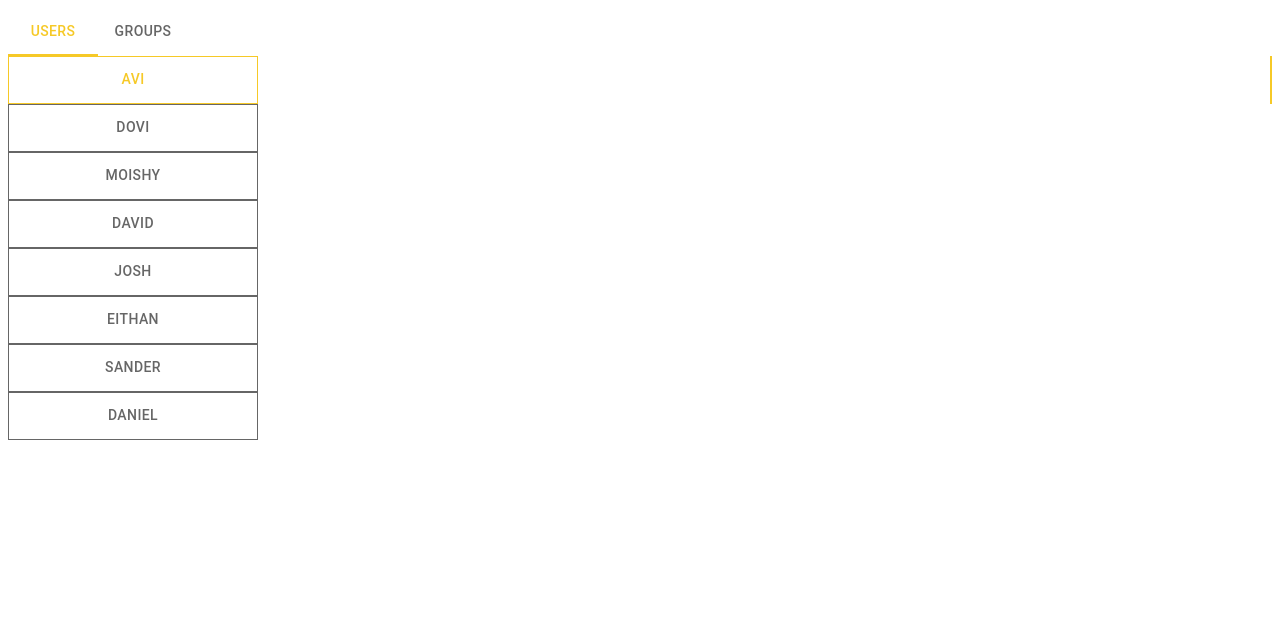
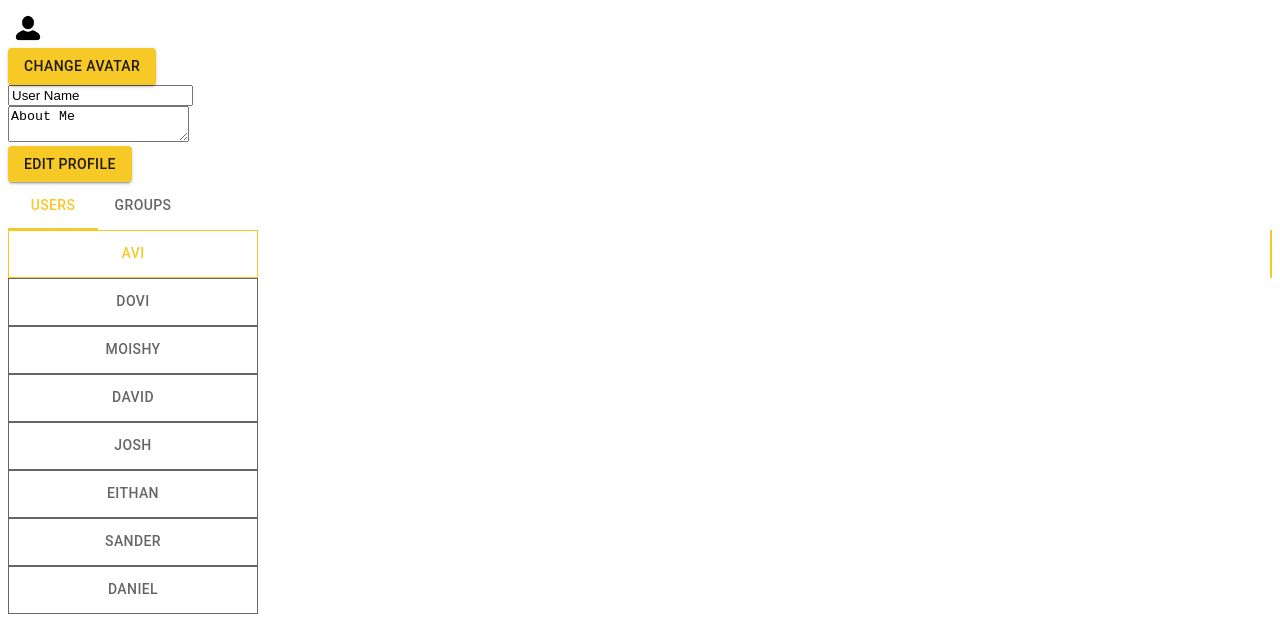
Before and after one commit to Mego-Program/communication-jerusalem-1, a React (Vite) app: page / in a window 1280 px wide. Shown: the top 632 px of the page. Built offline with nearby package versions, Linux system fonts and the light colour scheme.

Commit message:
setting up the user profile

```diff
--- a/src/App.jsx
+++ b/src/App.jsx
@@ -1,6 +1,6 @@
 import React from 'react';
 import MyTabs from './components/singeleOrGroup';
-
+import Profile from './components/Profile/Profile';
 
 
 
@@ -8,6 +8,7 @@ function App() {
 
   return (
     <>
+    <Profile/>
     <MyTabs/>
     </>
   )
--- /dev/null
+++ b/src/components/Profile/EditProfileButton.jsx
@@ -0,0 +1,38 @@
+import React, { useState } from 'react';
+import Button from '@mui/material/Button';
+import ProfileAvatar from './ProfileAvatar';
+import ProfileUserName from './ProfileUserName';
+import ProfileAbout from './ProfileAbout';
+
+const EditProfileButton = ({ initialProfile, onSave }) => {
+  const [profile, setProfile] = useState(initialProfile);
+  const [isEditing, setIsEditing] = useState(false);
+
+  const handleSave = () => {
+    onSave(profile);
+    setIsEditing(false);
+  };
+
+  const handleCancel = () => {
+    setProfile(initialProfile);
+    setIsEditing(false);
+  };
+
+  return (
+    <div>
+      {isEditing ? (
+        <div>
+          <ProfileAvatar avatar={profile.avatar} onAvatarChange={(newAvatar) => setProfile({ ...profile, avatar: newAvatar })} />
+          <ProfileUserName userName={profile.userName} onUserNameChange={(newUserName) => setProfile({ ...profile, userName: newUserName })} />
+          <ProfileAbout about={profile.about} onAboutChange={(newAbout) => setProfile({ ...profile, about: newAbout })} />
+          <Button variant="contained" color="primary" onClick={handleSave}>Save</Button>
+          <Button variant="contained" color="secondary" onClick={handleCancel}>Cancel</Button>
+        </div>
+      ) : (
+        <Button variant="contained" color="primary" onClick={() => setIsEditing(true)}>Edit Profile</Button>
+      )}
+    </div>
+  );
+};
+
+export default EditProfileButton;
--- /dev/null
+++ b/src/components/Profile/Profile.jsx
@@ -0,0 +1,48 @@
+import React, { useState } from 'react';
+import ProfileAvatar from './ProfileAvatar';
+import ProfileUserName from './ProfileUserName';
+import ProfileAbout from './ProfileAbout';
+import EditProfileButton from './EditProfileButton';
+
+const Profile = () => {
+  const [avatar, setAvatar] = useState('avatar.png');
+  const [userName, setUserName] = useState('User Name');
+  const [about, setAbout] = useState('About Me');
+  const [isEditing, setIsEditing] = useState(false);
+
+  const initialProfile = { avatar, userName, about };
+
+  return (
+    <div>
+      {isEditing ? (
+        // Render editable profile components
+        <div>
+          <ProfileAvatar avatar={avatar} onAvatarChange={setAvatar} />
+          <ProfileUserName userName={userName} onUserNameChange={setUserName} />
+          <ProfileAbout about={about} onAboutChange={setAbout} />
+        </div>
+      ) : (
+        // Render read-only profile components
+        <div>
+          <ProfileAvatar avatar={avatar} />
+          <ProfileUserName userName={userName} />
+          <ProfileAbout about={about} />
+        </div>
+      )}
+
+      <EditProfileButton
+        initialProfile={initialProfile}
+        onSave={(newProfile) => {
+          setAvatar(newProfile.avatar);
+          setUserName(newProfile.userName);
+          setAbout(newProfile.about);
+          setIsEditing(false); // Set isEditing to false after saving
+        }}
+        isEditing={isEditing} // Pass isEditing to control the button's behavior
+        onClick={() => setIsEditing(!isEditing)} // Toggle isEditing when the button is clicked
+      />
+    </div>
+  );
+};
+
+export default Profile;
--- /dev/null
+++ b/src/components/Profile/ProfileAbout.jsx
@@ -0,0 +1,16 @@
+import React from 'react';
+
+const ProfileAbout = ({ about, onAboutChange }) => {
+  const handleAboutChange = (event) => {
+    const newAbout = event.target.value;
+    onAboutChange(newAbout);
+  };
+
+  return (
+    <div>
+      <textarea value={about} onChange={handleAboutChange} />
+    </div>
+  );
+};
+
+export default ProfileAbout;
--- /dev/null
+++ b/src/components/Profile/ProfileAvatar.jsx
@@ -0,0 +1,30 @@
+import React from 'react';
+import Button from '@mui/material/Button';
+import Avatar from '@mui/material/Avatar';
+
+const ProfileAvatar = ({ avatar, onAvatarChange }) => {
+  const handleAvatarChange = (event) => {
+    const newAvatar = event.target.files[0];
+    onAvatarChange(newAvatar);
+  };
+
+  return (
+    <div>
+      <Avatar src={avatar} alt="User Avatar" />
+      <input
+        type="file"
+        accept="image/*"
+        onChange={handleAvatarChange}
+        style={{ display: 'none' }}
+        id="avatarInput"
+      />
+      <label htmlFor="avatarInput">
+        <Button variant="contained" color="primary" component="span">
+          Change Avatar
+        </Button>
+      </label>
+    </div>
+  );
+};
+
+export default ProfileAvatar;
--- /dev/null
+++ b/src/components/Profile/ProfileUserName.jsx
@@ -0,0 +1,16 @@
+import React from 'react';
+
+const ProfileUserName = ({ userName, onUserNameChange }) => {
+  const handleUserNameChange = (event) => {
+    const newUserName = event.target.value;
+    onUserNameChange(newUserName);
+  };
+
+  return (
+    <div>
+      <input type="text" value={userName} onChange={handleUserNameChange} />
+    </div>
+  );
+};
+
+export default ProfileUserName;
```
Also changed, not shown: public/avatar.png (added).
